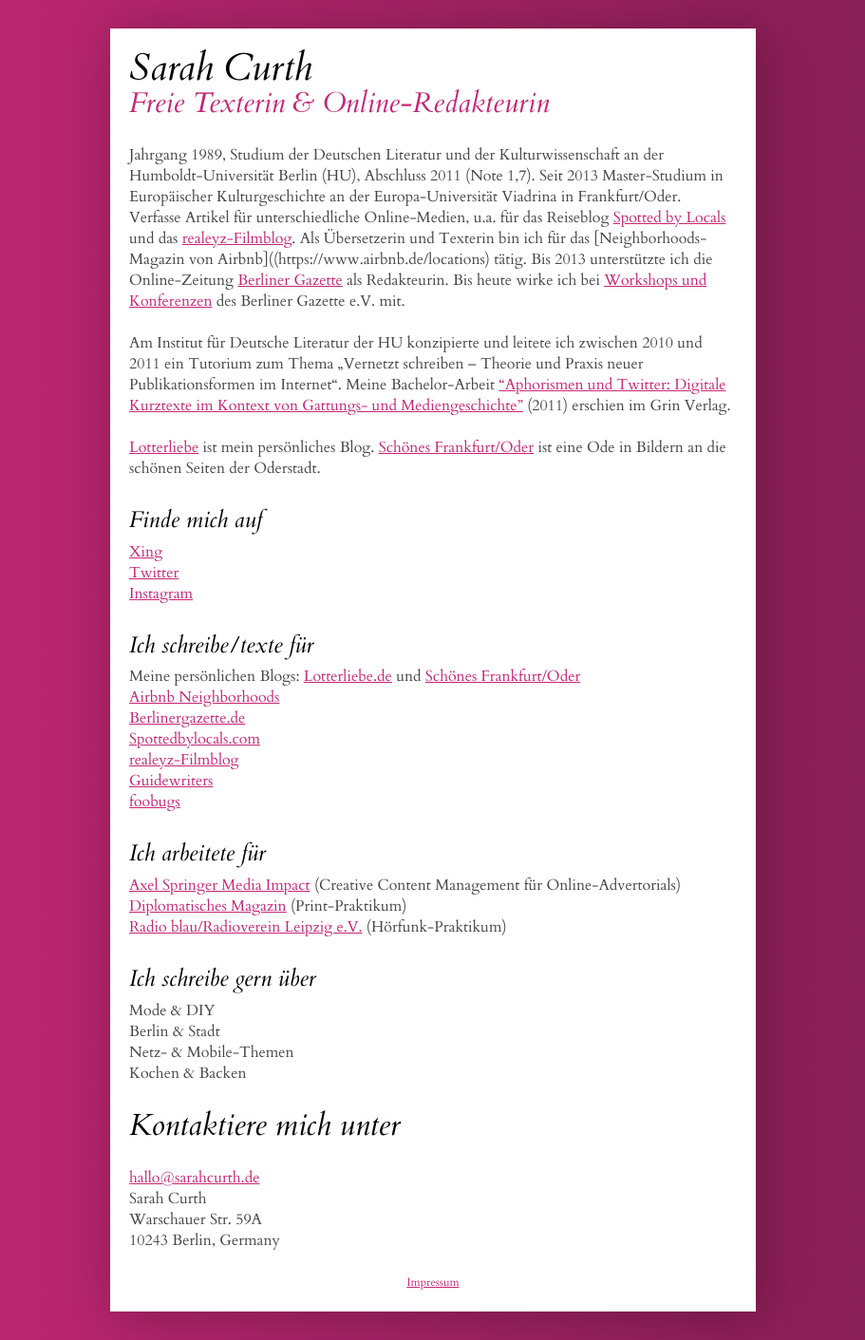
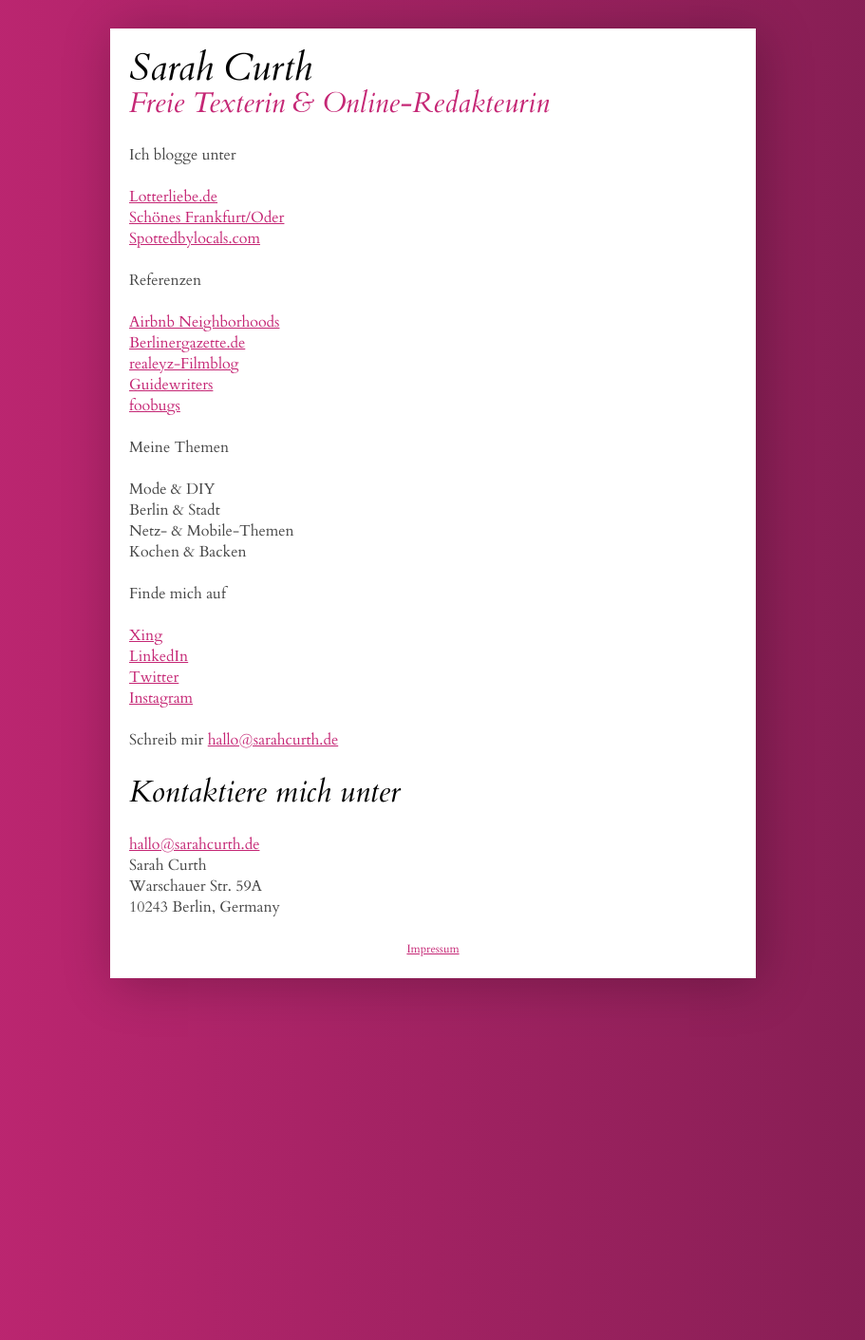
Before and after one commit to lotterliebe/lotterliebe.github.io, a Jekyll site: the page built from index.md, in a window 1280 px wide. Shown: the whole page at 95% size, without its empty margins (184-1095 px from the left). Built offline with Jekyll 4.4.1, drawn with Linux system fonts in a browser that asks for light colours; Markdown is read by kramdown in place of the engine named in the settings.

Commit message:
Update index.md

```diff
--- a/index.md
+++ b/index.md
@@ -1,44 +1,29 @@
 ---
 layout: default
 ---
-Jahrgang 1989, Studium der Deutschen Literatur und der
-Kulturwissenschaft an der Humboldt-Universität Berlin (HU), Abschluss 2011 (Note 1,7). Seit 2013 Master-Studium in Europäischer Kulturgeschichte an der Europa-Universität Viadrina in Frankfurt/Oder.
-Verfasse Artikel für unterschiedliche Online-Medien, u.a. für
-das Reiseblog [Spotted by Locals](http://www.spottedbylocals.com/berlin/) und das [realeyz-Filmblog](http://www.realeyz.tv/de/blog).
-Als Übersetzerin und Texterin bin ich für das [Neighborhoods-Magazin von Airbnb]((https://www.airbnb.de/locations) tätig.
-Bis 2013 unterstützte ich die Online-Zeitung [Berliner Gazette](http://berlinergazette.de) als Redakteurin. Bis heute wirke ich bei [Workshops und Konferenzen](http://berlinergazette.de/seminar/projekte/) des Berliner Gazette e.V. mit.
+Ich blogge unter
+*  [Lotterliebe.de](http://lotterliebe.de)
+*  [Schönes Frankfurt/Oder](http://schoenesffo.tumblr.com/)
+*  [Spottedbylocals.com](http://spottedbylocals.com/berlin/author/sarahcurth)
 
-Am Institut für Deutsche Literatur der HU konzipierte und leitete ich zwischen 2010 und 2011 ein Tutorium zum Thema
-„Vernetzt schreiben – Theorie und Praxis neuer Publikationsformen im Internet“. Meine
-Bachelor-Arbeit [“Aphorismen und Twitter: Digitale Kurztexte im
-Kontext von Gattungs- und Mediengeschichte”](http://www.grin.com/de/e-book/182093/aphorismen-und-twitter) (2011) erschien im Grin
-Verlag.
-
-[Lotterliebe](http://lotterliebe.de) ist mein persönliches Blog. [Schönes Frankfurt/Oder](http://schoenesffo.tumblr.com/) ist eine Ode in Bildern an die schönen Seiten der Oderstadt.
-
-## Finde mich auf
-
-*  [Xing](https://www.xing.com/profile/Sarah_Curth)
-*  [Twitter](https://twitter.com/#!/Lotterliebe)
-*  [Instagram](http://ink361.com/#/users/6785007/photos)
-
-## Ich schreibe/texte für
-*  Meine persönlichen Blogs: [Lotterliebe.de](http://lotterliebe.de) und [Schönes Frankfurt/Oder](http://schoenesffo.tumblr.com/)
+Referenzen
 *  [Airbnb Neighborhoods](https://www.airbnb.de/locations)
 *  [Berlinergazette.de](http://berlinergazette.de/author/sarah-curth/)
-*  [Spottedbylocals.com](http://spottedbylocals.com/berlin/author/sarahcurth)
-*  [realeyz-Filmblog](http://www.realeyz.tv/de/blog)
+*  [realeyz-Filmblog](http://www.realeyz.tv/de/blog/author/sarahcurth)
 *  [Guidewriters](https://guidewriters.com/)
 *  [foobugs](http://foobugs.com)
 
-## Ich arbeitete für
-*  [Axel Springer Media Impact](http://www.axelspringer-mediapilot.de/index.html) (Creative Content Management für Online-Advertorials)
-*  [Diplomatisches Magazin](http://www.diplomatisches-magazin.de/) (Print-Praktikum)
-*  [Radio blau/Radioverein Leipzig e.V.](http://www.radioblau.de/) (Hörfunk-Praktikum)
-
-## Ich schreibe gern über
-
+Meine Themen
 *  Mode & DIY
 *  Berlin & Stadt
 *  Netz- & Mobile-Themen
 *  Kochen & Backen
+
+Finde mich auf
+*  [Xing](https://www.xing.com/profile/Sarah_Curth)
+*  [LinkedIn](https://www.linkedin.com/in/sarahcurth)
+*  [Twitter](https://twitter.com/#!/Lotterliebe)
+*  [Instagram](http://ink361.com/#/users/6785007/photos)
+
+Schreib mir
+[hallo@sarahcurth.de](mailto:hallo@sarahcurth.de)
```
